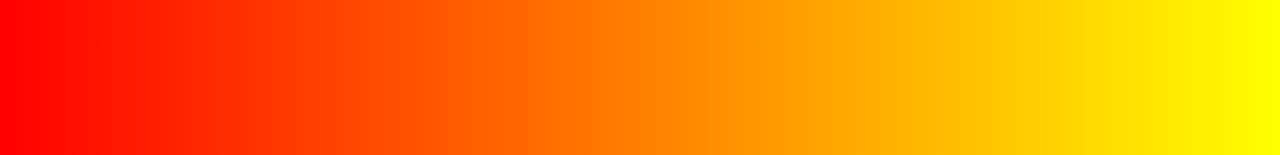
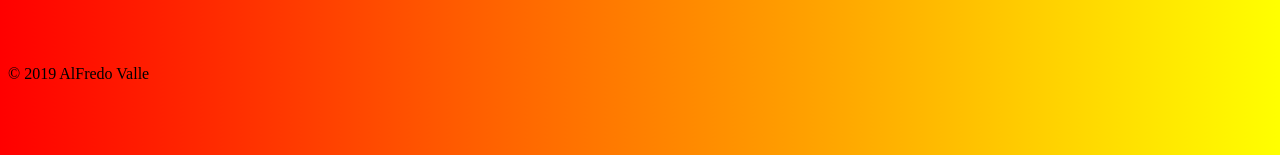
Before and after one commit to alvalle09/ChromeExt_Greeter, a browser extension: page index.html in a window 1280 px wide. Shown: the part 213-368 px from the top of the page. Drawn offline with Linux system fonts and the light colour scheme.

Commit message:
add copyright to footer

```diff
--- a/index.html
+++ b/index.html
@@ -24,6 +24,9 @@
     <div class="greeting-container">
       <h2 class="greeting" id="greeting"></h2>
     </div>
+    <footer>
+      <p>&copy; 2019 AlFredo Valle</p>
+    </footer>
 
     <script src="main.js"></script>
   </body>
```
